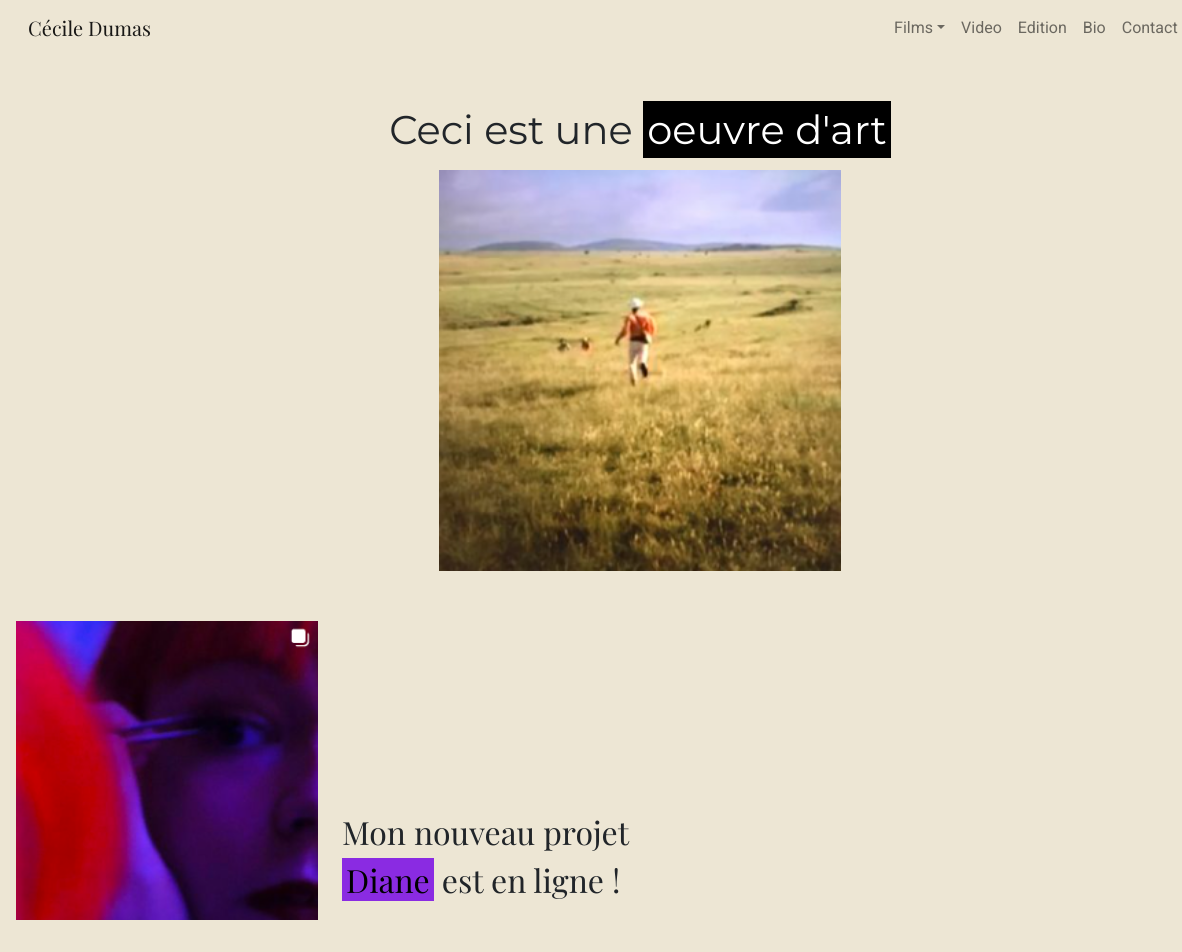
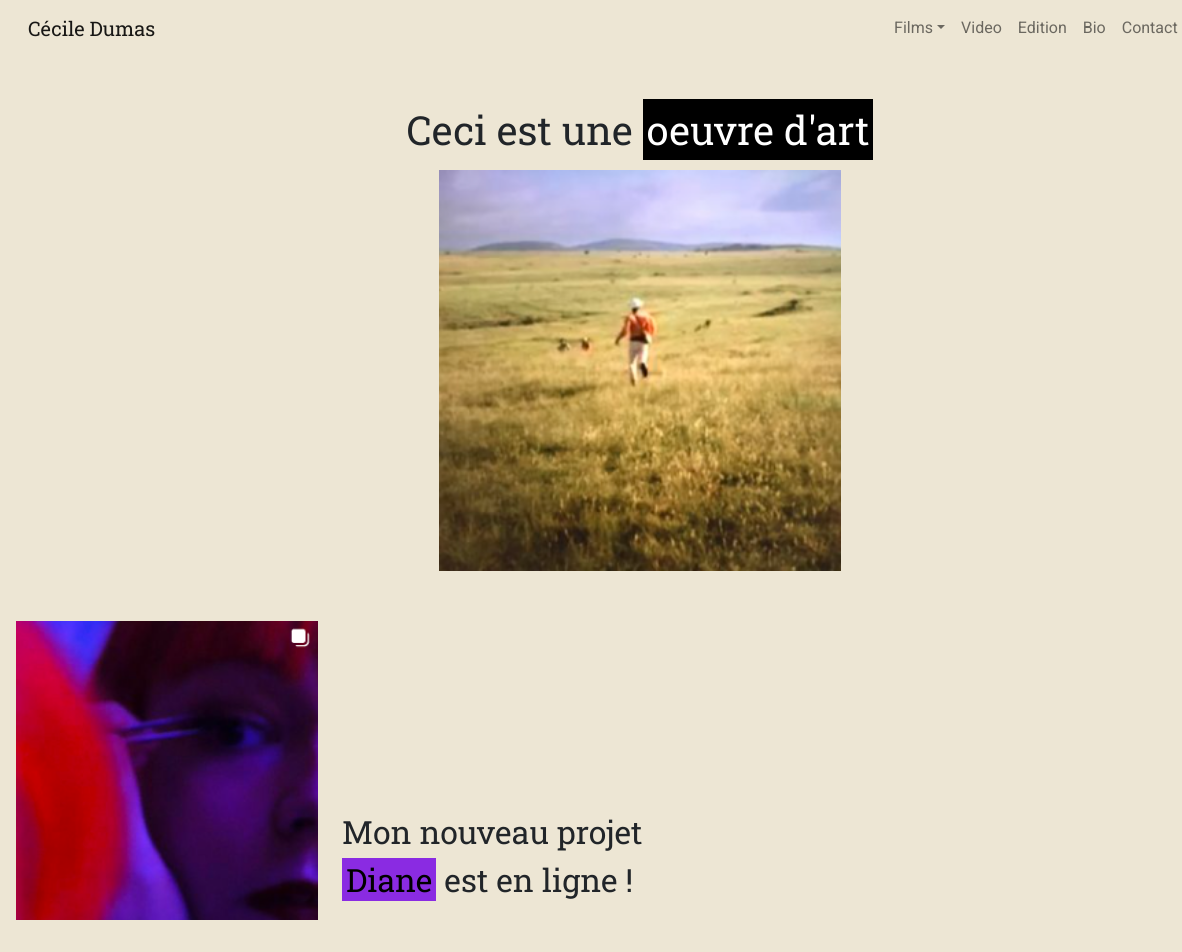
Before and after one commit to guillaume-alves/ceciledumas_website, a plain HTML site: page index.html in a window 1280 px wide. Shown: the top 952 px of the page, 0-1182 px from the left. Drawn offline with nearby package versions, Linux system fonts and the light colour scheme.

Commit message:
font update

```diff
--- a/css/styles.css
+++ b/css/styles.css
@@ -3,7 +3,7 @@ html body {
 }
 
 .navbar-brand {
-  font-family: 'Playfair Display', serif;
+  font-family: 'Roboto Slab', serif;
 }
 
 .nav-item {
@@ -16,7 +16,7 @@ html body {
 }
 
 header {
-  font-family: 'Montserrat', serif;
+  font-family: 'Roboto Slab', serif;
   margin: 50px 50px;
 }
 
@@ -45,7 +45,7 @@ h1 span {
 }
 
 footer {
-  font-family: 'Montserrat', serif;
+  font-family: 'Roboto Slab', serif;
 }
 
 section {
@@ -53,7 +53,7 @@ section {
 }
 
 body, p{
-  font-family: 'Playfair Display', sans-serif;
+  font-family: 'Roboto Slab', serif;
 }
 
 section p {
--- a/index.html
+++ b/index.html
@@ -5,11 +5,12 @@
         <meta name="viewport" content="width=device-width, initial-scale=1, shrink-to-fit=no"/>
         <title>Cécile Dumas - Artiste, Réalisatrice</title>
         <link href="css/styles.css" rel="stylesheet" />
+        <link href="https://cdn.jsdelivr.net/npm/bootstrap@5.1.3/dist/css/bootstrap.min.css" rel="stylesheet" integrity="sha384-1BmE4kWBq78iYhFldvKuhfTAU6auU8tT94WrHftjDbrCEXSU1oBoqyl2QvZ6jIW3" crossorigin="anonymous">
         <link rel="preconnect" href="https://fonts.googleapis.com">
         <link rel="preconnect" href="https://fonts.gstatic.com" crossorigin>
-        <link href="https://fonts.googleapis.com/css2?family=Montserrat&family=Playfair+Display&family=Roboto&display=swap" rel="stylesheet">
-        <link href="https://cdn.jsdelivr.net/npm/bootstrap@5.1.3/dist/css/bootstrap.min.css" rel="stylesheet" integrity="sha384-1BmE4kWBq78iYhFldvKuhfTAU6auU8tT94WrHftjDbrCEXSU1oBoqyl2QvZ6jIW3" crossorigin="anonymous">
+        <link href="https://fonts.googleapis.com/css2?family=Montserrat&family=Playfair+Display&family=Roboto&family=Roboto+Slab&display=swap" rel="stylesheet">
       </head>
+
     <body>
         <!-- Navigation-->
         <nav class="navbar navbar-expand-sm navbar-light">
```
